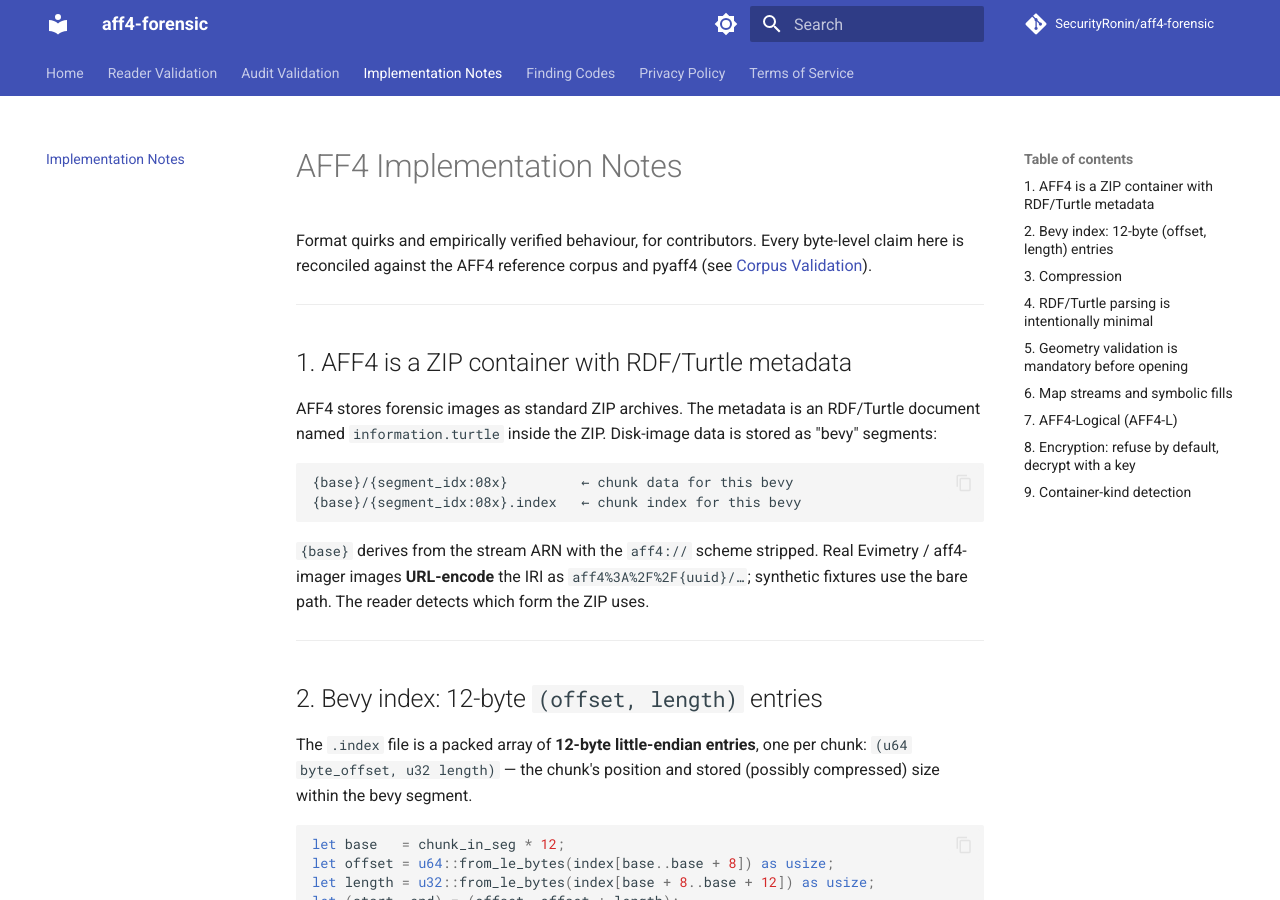
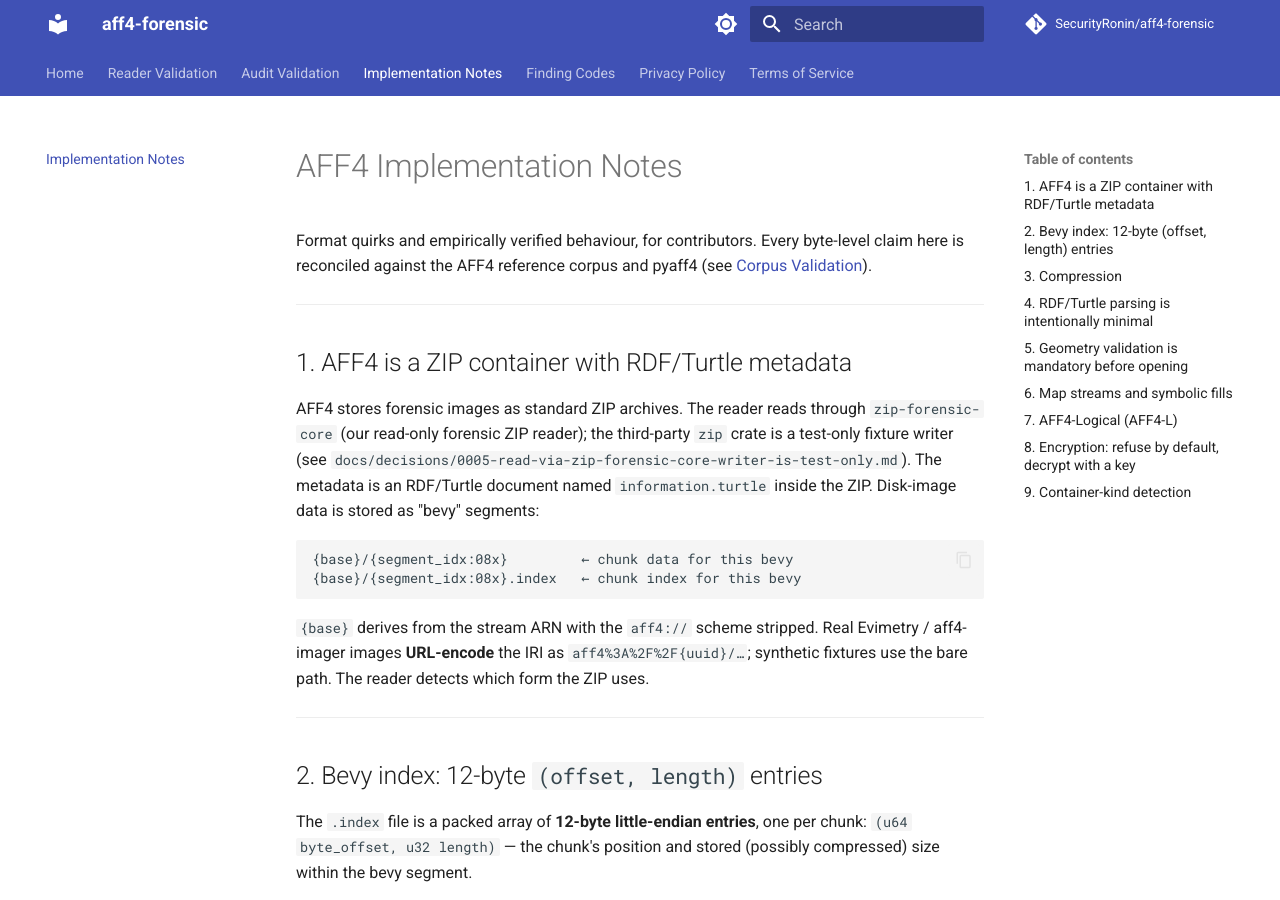
Before and after one commit to SecurityRonin/aff4-forensic, an MkDocs documentation site: the page built from docs/implementation-notes.md, in a window 1280 px wide and 900 px high. Built offline with MkDocs 1.6.1 and Material for MkDocs 9.7.7, drawn with Linux system fonts in a browser that asks for light colours; comment, search, counter and statistics services are not loaded.

Commit message:
docs: apply plan-lifecycle standard — ADR 0005 (ZIP library choice)
Reverse-write ADR 0005 for the 0.2.2 decision: read through zip-forensic-core
(our read-only forensic ZIP reader); the third-party zip crate is a test-only
fixture writer, kept optional so normal consumers don't pull it. Add the pointer
to implementation-notes §1 (code-span; ADRs are site-excluded, so mkdocs --strict
stays clean). No stale plans remain and .gitignore is already clean.

Co-Authored-By: Claude Opus 4.8 (1M context) <noreply@anthropic.com>

````diff
--- a/docs/implementation-notes.md
+++ b/docs/implementation-notes.md
@@ -8,9 +8,12 @@ claim here is reconciled against the AFF4 reference corpus and pyaff4 (see
 
 ## 1. AFF4 is a ZIP container with RDF/Turtle metadata
 
-AFF4 stores forensic images as standard ZIP archives. The metadata is an RDF/Turtle
-document named `information.turtle` inside the ZIP. Disk-image data is stored as
-"bevy" segments:
+AFF4 stores forensic images as standard ZIP archives. The reader reads through
+`zip-forensic-core` (our read-only forensic ZIP reader); the third-party `zip` crate
+is a test-only fixture writer (see
+`docs/decisions/0005-read-via-zip-forensic-core-writer-is-test-only.md`). The metadata
+is an RDF/Turtle document named `information.turtle` inside the ZIP. Disk-image data
+is stored as "bevy" segments:
 
 ```
 {base}/{segment_idx:08x}         ← chunk data for this bevy
````
Also changed, not shown: docs/decisions/0005-read-via-zip-forensic-core-writer-is-test-only.md (added, +37 -0 lines).
